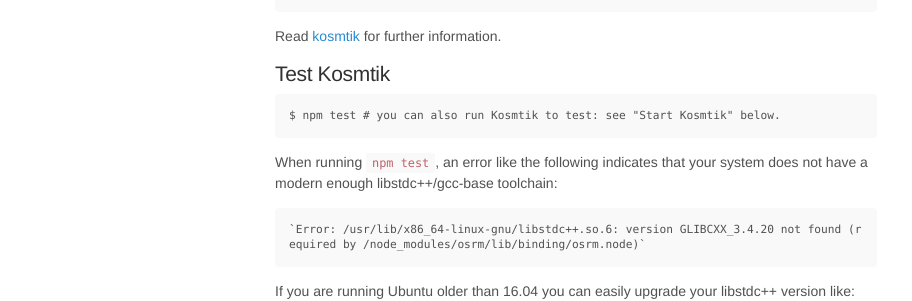
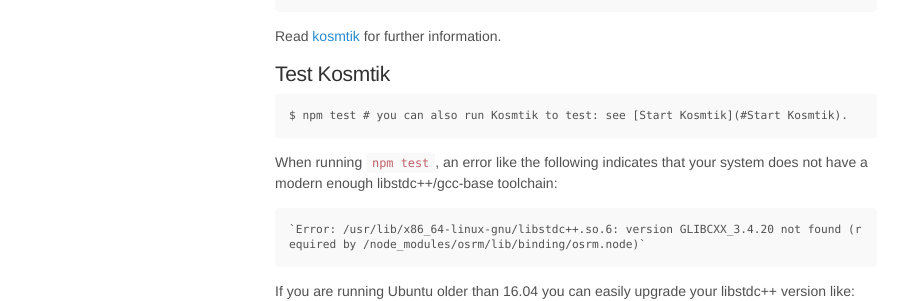
Before and after one commit to Ircama/osm-carto-tutorials, a Jekyll site: the page built from pages/10-kosmtik-ubuntu-setup.md, in a window 1280 px wide and 900 px high, scrolled down 988 px. Shown: the part 151-452 px from the top of the window, without its empty margins (0-912 px from the left). Built offline with Jekyll 4.4.1, drawn with Linux system fonts in a browser that asks for light colours; comment, search, counter and statistics services are not loaded.

Commit message:
Update 10-kosmtik-ubuntu-setup.md

```diff
--- a/pages/10-kosmtik-ubuntu-setup.md
+++ b/pages/10-kosmtik-ubuntu-setup.md
@@ -54,7 +54,7 @@
 
 ## Test Kosmtik
 
-    $ npm test # you can also run Kosmtik to test: see "Start Kosmtik" below.
+    $ npm test # you can also run Kosmtik to test: see [Start Kosmtik](#Start Kosmtik).
 
 When running `npm test`, an error like the following indicates that your system does not have a modern enough libstdc++/gcc-base toolchain:
 
```
